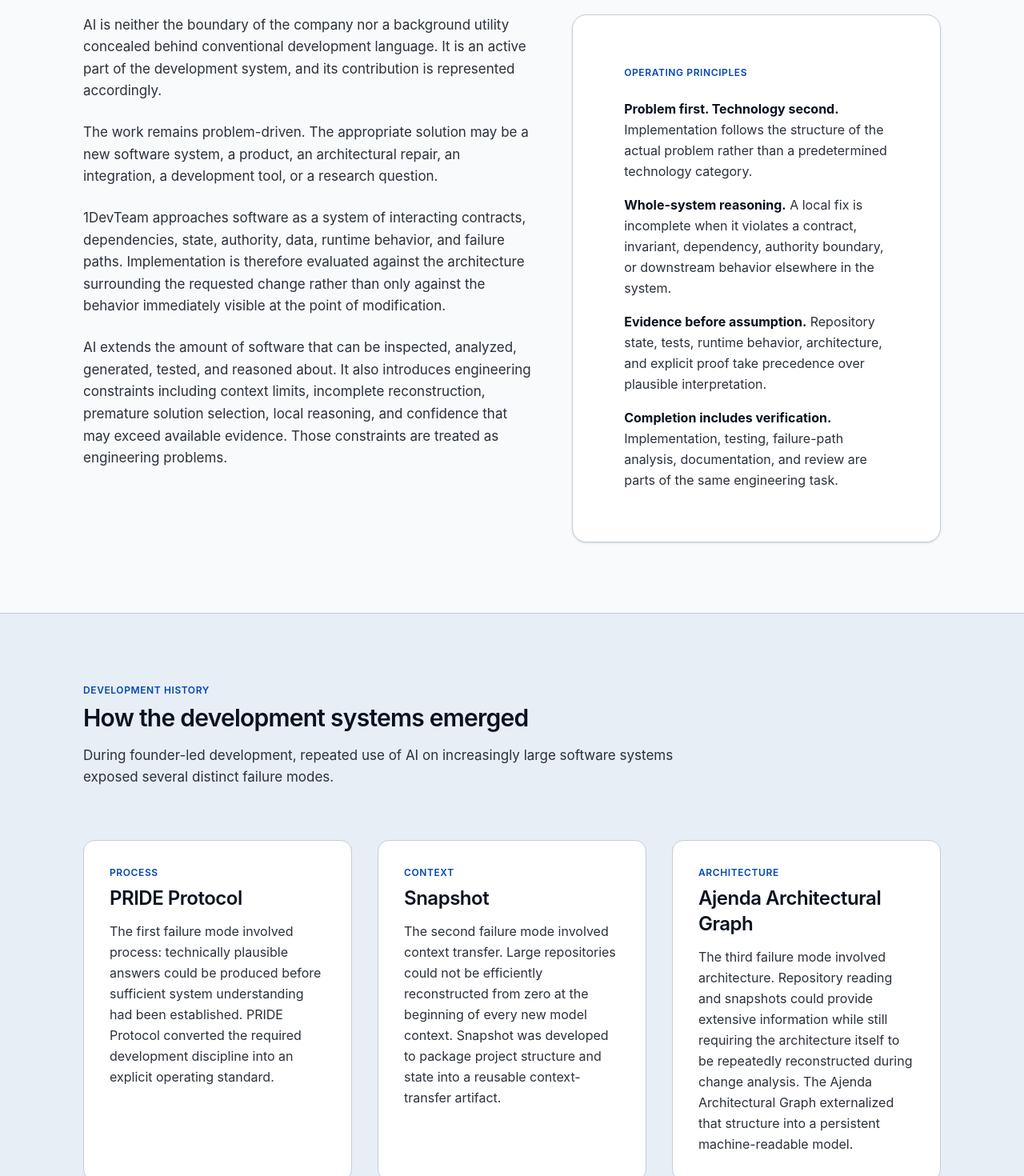
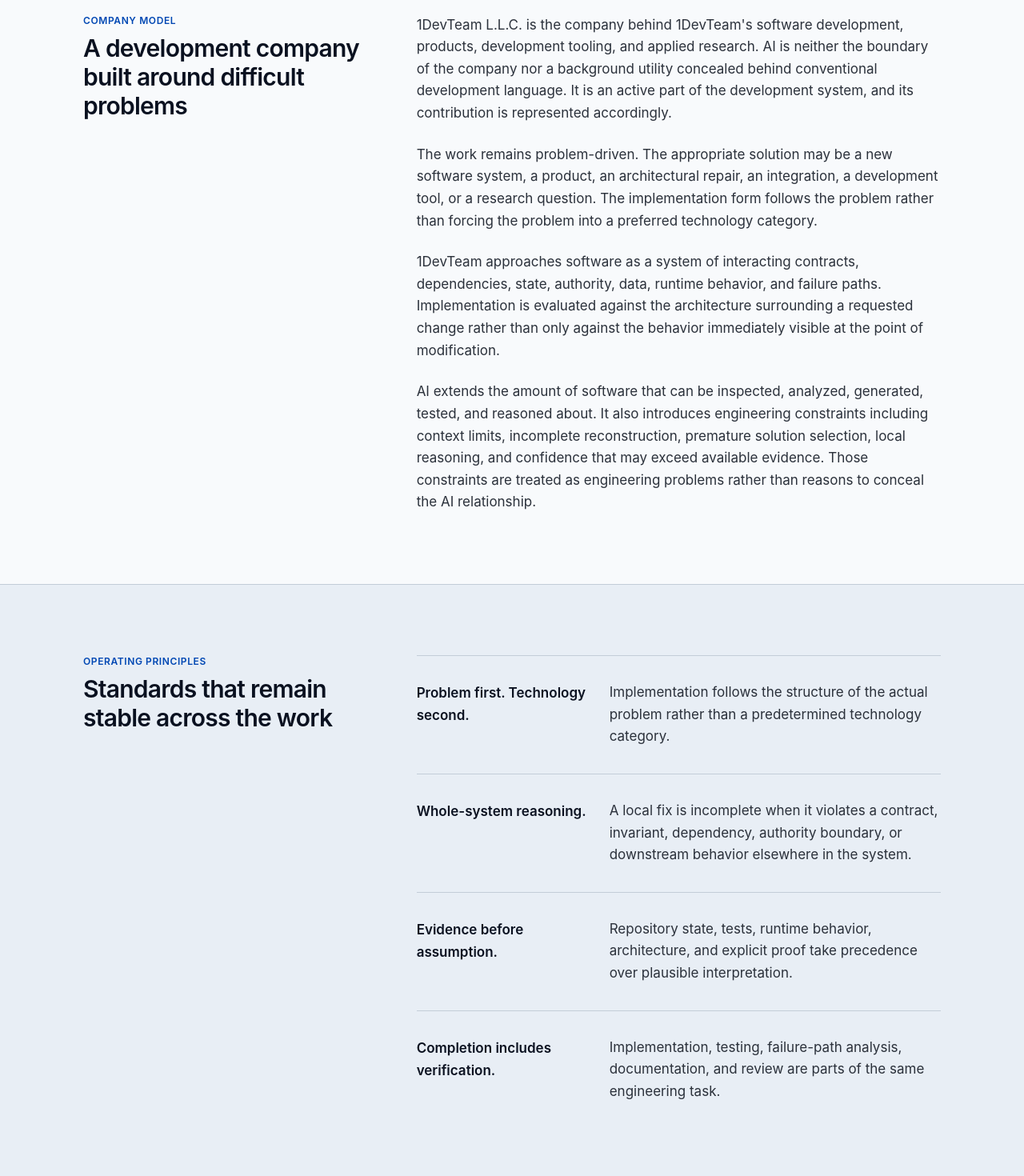
Before and after one commit to 1devteam/1devteam-web, a React (Vite) app: page /about in a window 1280 px wide. Shown: the part 520-1990 px from the top of the page at 80% size. Built offline with nearby package versions, Linux system fonts and the light colour scheme.

Commit message:
Convert About into continuous technical narrative

```diff
--- a/src/pages/AboutPage.tsx
+++ b/src/pages/AboutPage.tsx
@@ -2,6 +2,13 @@
 import { PageHero } from '@/components/shared/PageHero'
 import { Seo } from '@/components/shared/Seo'
 import { Button } from '@/components/ui/button'
+
+const principles = [
+  ['Problem first. Technology second.', 'Implementation follows the structure of the actual problem rather than a predetermined technology category.'],
+  ['Whole-system reasoning.', 'A local fix is incomplete when it violates a contract, invariant, dependency, authority boundary, or downstream behavior elsewhere in the system.'],
+  ['Evidence before assumption.', 'Repository state, tests, runtime behavior, architecture, and explicit proof take precedence over plausible interpretation.'],
+  ['Completion includes verification.', 'Implementation, testing, failure-path analysis, documentation, and review are parts of the same engineering task.'],
+] as const
 
 export function AboutPage() {
   return (
@@ -18,75 +25,91 @@
       />
 
       <section className="section-pad">
-        <div className="container-site grid gap-12 lg:grid-cols-[1.1fr_0.9fr]">
-          <div className="space-y-5 text-[17px] leading-relaxed text-[var(--text-muted)]">
+        <div className="container-site grid gap-12 lg:grid-cols-[0.36fr_0.64fr]">
+          <div>
+            <p className="text-xs font-semibold uppercase tracking-wider text-[var(--brand)]">Company model</p>
+            <h2 className="mt-2 text-3xl font-semibold tracking-tight">A development company built around difficult problems</h2>
+          </div>
+          <div className="max-w-4xl space-y-5 text-[17px] leading-relaxed text-[var(--text-muted)]">
             <p>
-              AI is neither the boundary of the company nor a background utility concealed behind conventional development language. It is an active part of the development system, and its contribution is represented accordingly.
+              1DevTeam L.L.C. is the company behind 1DevTeam&apos;s software development, products, development tooling, and applied research. AI is neither the boundary of the company nor a background utility concealed behind conventional development language. It is an active part of the development system, and its contribution is represented accordingly.
             </p>
             <p>
-              The work remains problem-driven. The appropriate solution may be a new software system, a product, an architectural repair, an integration, a development tool, or a research question.
+              The work remains problem-driven. The appropriate solution may be a new software system, a product, an architectural repair, an integration, a development tool, or a research question. The implementation form follows the problem rather than forcing the problem into a preferred technology category.
             </p>
             <p>
-              1DevTeam approaches software as a system of interacting contracts, dependencies, state, authority, data, runtime behavior, and failure paths. Implementation is therefore evaluated against the architecture surrounding the requested change rather than only against the behavior immediately visible at the point of modification.
+              1DevTeam approaches software as a system of interacting contracts, dependencies, state, authority, data, runtime behavior, and failure paths. Implementation is evaluated against the architecture surrounding a requested change rather than only against the behavior immediately visible at the point of modification.
             </p>
             <p>
-              AI extends the amount of software that can be inspected, analyzed, generated, tested, and reasoned about. It also introduces engineering constraints including context limits, incomplete reconstruction, premature solution selection, local reasoning, and confidence that may exceed available evidence. Those constraints are treated as engineering problems.
+              AI extends the amount of software that can be inspected, analyzed, generated, tested, and reasoned about. It also introduces engineering constraints including context limits, incomplete reconstruction, premature solution selection, local reasoning, and confidence that may exceed available evidence. Those constraints are treated as engineering problems rather than reasons to conceal the AI relationship.
             </p>
           </div>
-
-          <aside className="rounded-[var(--radius-lg)] border border-[var(--border)] bg-white p-6 shadow-sm md:p-8">
-            <p className="text-xs font-semibold uppercase tracking-wider text-[var(--brand)]">Operating principles</p>
-            <ul className="mt-5 space-y-4 text-base leading-relaxed text-[var(--text-muted)]">
-              <li><strong className="text-[var(--text)]">Problem first. Technology second.</strong> Implementation follows the structure of the actual problem rather than a predetermined technology category.</li>
-              <li><strong className="text-[var(--text)]">Whole-system reasoning.</strong> A local fix is incomplete when it violates a contract, invariant, dependency, authority boundary, or downstream behavior elsewhere in the system.</li>
-              <li><strong className="text-[var(--text)]">Evidence before assumption.</strong> Repository state, tests, runtime behavior, architecture, and explicit proof take precedence over plausible interpretation.</li>
-              <li><strong className="text-[var(--text)]">Completion includes verification.</strong> Implementation, testing, failure-path analysis, documentation, and review are parts of the same engineering task.</li>
-            </ul>
-          </aside>
         </div>
       </section>
 
       <section className="section-pad border-t border-[var(--border)] bg-[var(--surface)]">
+        <div className="container-site grid gap-12 lg:grid-cols-[0.36fr_0.64fr]">
+          <div>
+            <p className="text-xs font-semibold uppercase tracking-wider text-[var(--brand)]">Operating principles</p>
+            <h2 className="mt-2 text-3xl font-semibold tracking-tight">Standards that remain stable across the work</h2>
+          </div>
+          <dl className="max-w-4xl">
+            {principles.map(([title, description]) => (
+              <div key={title} className="grid gap-2 border-t border-[var(--border)] py-6 md:grid-cols-[0.36fr_0.64fr]">
+                <dt className="font-semibold text-[var(--text)]">{title}</dt>
+                <dd className="text-[17px] leading-relaxed text-[var(--text-muted)]">{description}</dd>
+              </div>
+            ))}
+          </dl>
+        </div>
+      </section>
+
+      <section className="section-pad border-t border-[var(--border)]">
         <div className="container-site">
-          <div className="max-w-3xl">
+          <div className="max-w-4xl">
             <p className="text-xs font-semibold uppercase tracking-wider text-[var(--brand)]">Development history</p>
             <h2 className="mt-2 text-3xl font-semibold tracking-tight">How the development systems emerged</h2>
             <p className="mt-4 text-[17px] leading-relaxed text-[var(--text-muted)]">
-              During founder-led development, repeated use of AI on increasingly large software systems exposed several distinct failure modes.
+              Repeated use of AI on increasingly large software systems exposed different classes of failure. The resulting tools were not designed as retrospective branding concepts; each was built in response to a concrete development constraint and then revised through use.
             </p>
           </div>
 
-          <div className="mt-8 grid gap-6 lg:grid-cols-3">
-            <article className="rounded-[var(--radius-md)] border border-[var(--border)] bg-white p-6">
-              <p className="text-xs font-semibold uppercase tracking-wider text-[var(--brand)]">Process</p>
-              <h3 className="mt-2 text-2xl font-semibold">PRIDE Protocol</h3>
-              <p className="mt-3 text-base leading-relaxed text-[var(--text-muted)]">
-                The first failure mode involved process: technically plausible answers could be produced before sufficient system understanding had been established. PRIDE Protocol converted the required development discipline into an explicit operating standard.
+          <div className="mt-12 max-w-5xl space-y-12">
+            <article className="border-t border-[var(--border)] pt-7">
+              <p className="text-xs font-semibold uppercase tracking-wider text-[var(--brand)]">Process → PRIDE Protocol</p>
+              <h3 className="mt-2 text-2xl font-semibold tracking-tight">Plausible output could arrive before sufficient understanding</h3>
+              <p className="mt-4 text-[17px] leading-relaxed text-[var(--text-muted)]">
+                The first failure mode involved process. A model could produce technically plausible answers before enough of the surrounding system had been read to establish whether the proposed change belonged at the correct architectural layer. PRIDE Protocol converted the required development discipline into an explicit operating standard: read completely enough, investigate uncertainty, reason system-wide, implement the complete solution, test the real behavior, document the result, and review the work against the actual problem.
               </p>
+              <a href="/#pride-protocol" className="mt-4 inline-block text-sm font-semibold text-[var(--brand)] hover:underline">View the PRIDE working artifact →</a>
             </article>
-            <article className="rounded-[var(--radius-md)] border border-[var(--border)] bg-white p-6">
-              <p className="text-xs font-semibold uppercase tracking-wider text-[var(--brand)]">Context</p>
-              <h3 className="mt-2 text-2xl font-semibold">Snapshot</h3>
-              <p className="mt-3 text-base leading-relaxed text-[var(--text-muted)]">
-                The second failure mode involved context transfer. Large repositories could not be efficiently reconstructed from zero at the beginning of every new model context. Snapshot was developed to package project structure and state into a reusable context-transfer artifact.
+
+            <article className="border-t border-[var(--border)] pt-7">
+              <p className="text-xs font-semibold uppercase tracking-wider text-[var(--brand)]">Context → Snapshot</p>
+              <h3 className="mt-2 text-2xl font-semibold tracking-tight">Process discipline did not solve context transfer</h3>
+              <p className="mt-4 text-[17px] leading-relaxed text-[var(--text-muted)]">
+                Large repositories still had to be reconstructed at the beginning of new model contexts. Snapshot was developed to package project structure and state into a reusable context-transfer artifact, including repository inventory, routes, dependency relationships, tests, parse results, configuration structure, Git state, and related project information. That reduced repeated rediscovery without claiming to replace repository inspection or architectural reasoning.
               </p>
+              <a href="/#snapshot" className="mt-4 inline-block text-sm font-semibold text-[var(--brand)] hover:underline">Inspect Snapshot execution and output →</a>
             </article>
-            <article className="rounded-[var(--radius-md)] border border-[var(--border)] bg-white p-6">
-              <p className="text-xs font-semibold uppercase tracking-wider text-[var(--brand)]">Architecture</p>
-              <h3 className="mt-2 text-2xl font-semibold">Ajenda Architectural Graph</h3>
-              <p className="mt-3 text-base leading-relaxed text-[var(--text-muted)]">
-                The third failure mode involved architecture. Repository reading and snapshots could provide extensive information while still requiring the architecture itself to be repeatedly reconstructed during change analysis. The Ajenda Architectural Graph externalized that structure into a persistent machine-readable model.
+
+            <article className="border-t border-[var(--border)] pt-7">
+              <p className="text-xs font-semibold uppercase tracking-wider text-[var(--brand)]">Architecture → Ajenda Architectural Graph</p>
+              <h3 className="mt-2 text-2xl font-semibold tracking-tight">Project information and architectural meaning are not the same thing</h3>
+              <p className="mt-4 text-[17px] leading-relaxed text-[var(--text-muted)]">
+                Repository reading and Snapshot could expose extensive project information while still requiring the architecture itself to be reconstructed during change analysis. The Ajenda Architectural Graph externalized that next layer into a persistent machine-readable model of structure, ownership, dependencies, selected invariants, proof relationships, and increasingly fine-grained decision behavior.
               </p>
+              <a href="/#architecture-graph" className="mt-4 inline-block text-sm font-semibold text-[var(--brand)] hover:underline">Inspect the live Architectural Graph →</a>
             </article>
           </div>
 
-          <p className="mt-8 max-w-4xl text-[17px] leading-relaxed text-[var(--text-muted)]">
-            These systems remain development tools rather than retrospective branding concepts. Their current forms were produced through use, revision, and direct integration into software work.
+          <p className="mt-12 max-w-4xl text-[17px] leading-relaxed text-[var(--text-muted)]">
+            The recurring pattern is consistent: observe a limitation → investigate the mechanism → build a correction → use it in real work → refine it from evidence → reuse or productize it only when the evidence supports doing so. That pattern now extends into 1DevTeam&apos;s first formal R&amp;D program, where questions raised during Ajenda development are studied systematically rather than converted directly into product claims.
           </p>
 
           <div className="mt-8 flex flex-col gap-3 sm:flex-row">
             <Button asChild><Link to="/method">Development method</Link></Button>
-            <Button asChild variant="outline"><Link to="/work">Technical evidence</Link></Button>
+            <Button asChild variant="outline"><Link to="/research">Formal R&amp;D program</Link></Button>
           </div>
         </div>
       </section>
```
